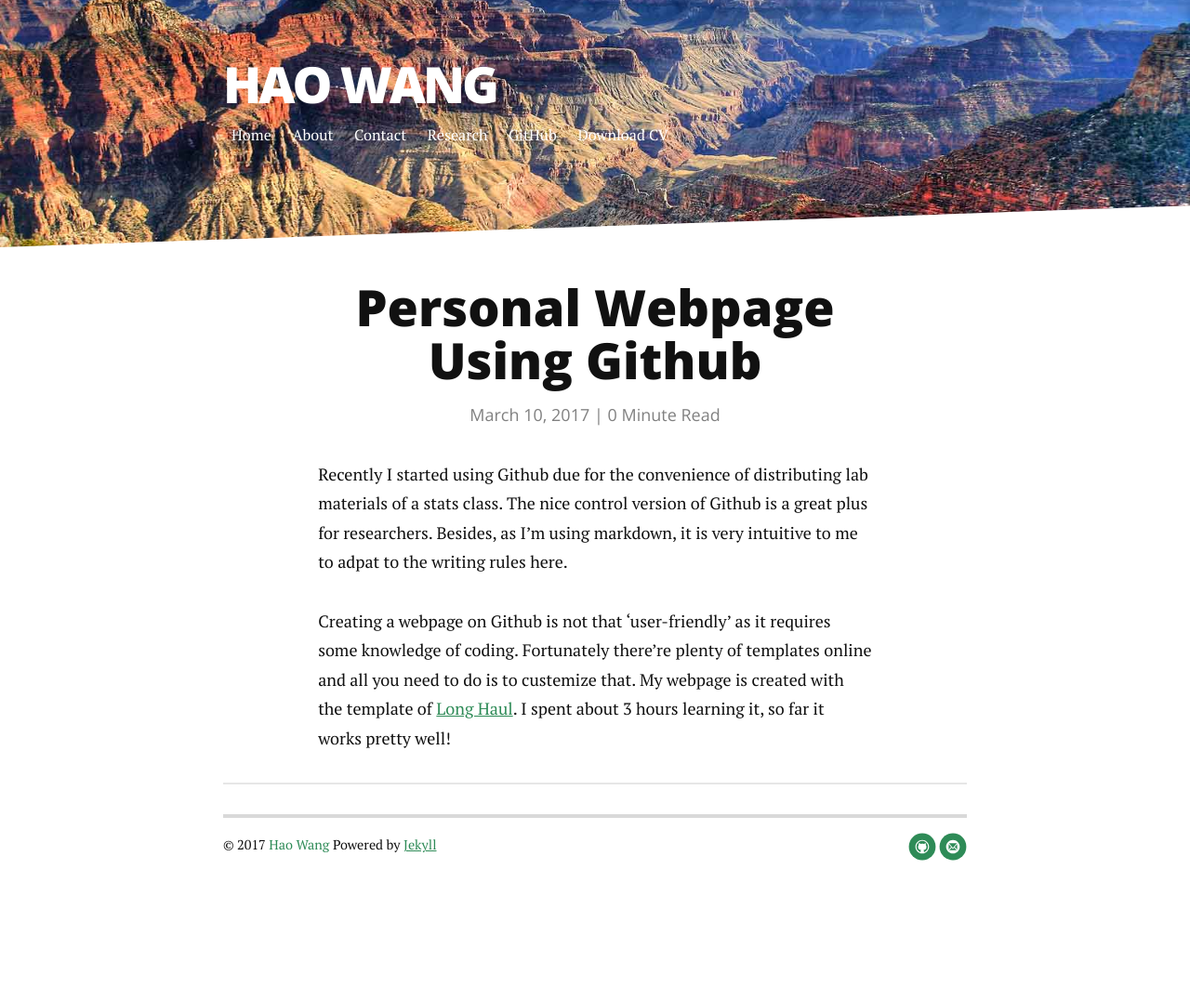
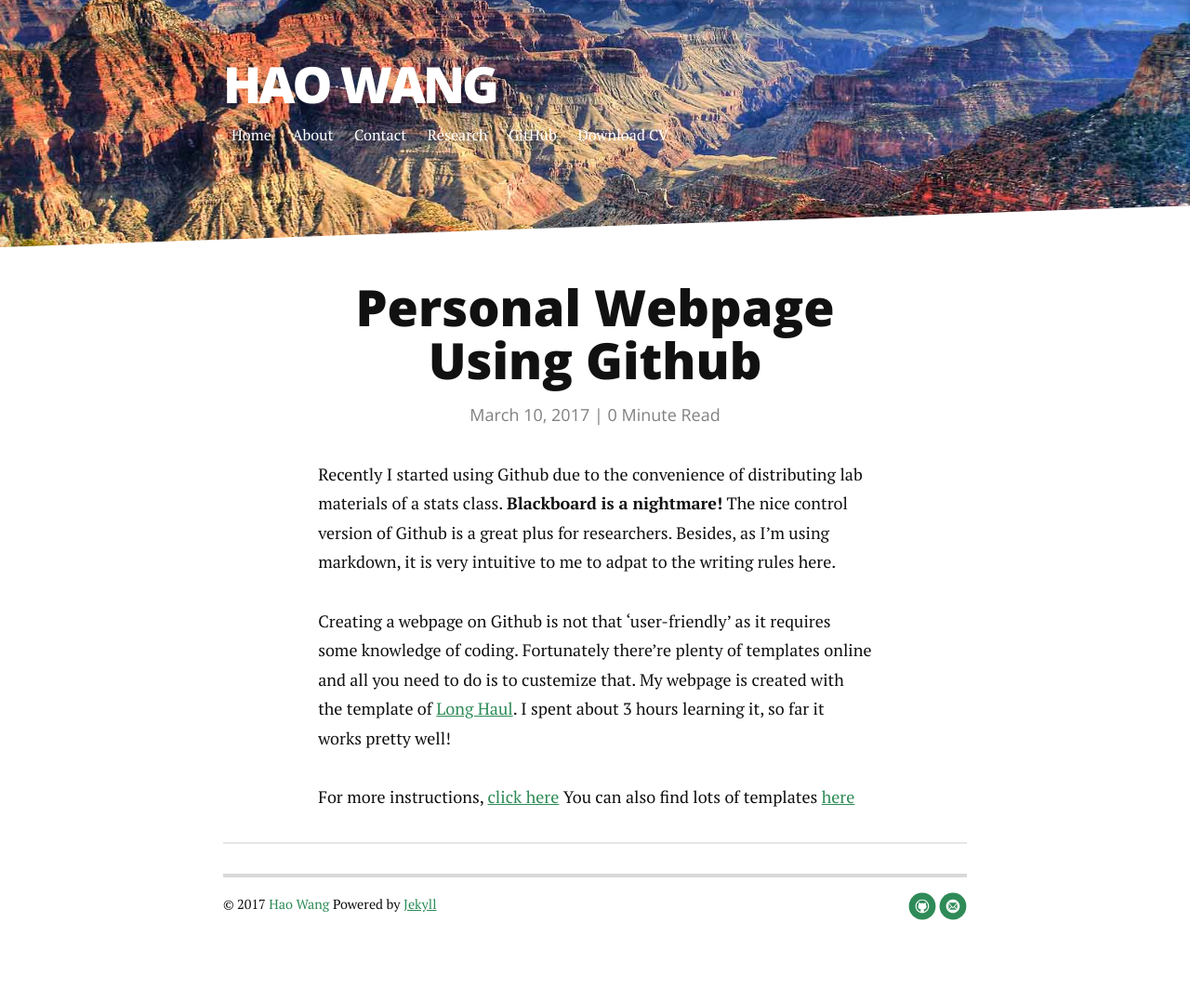
Before and after one commit to haowang666/haowang666.github.io, a Jekyll site: the page built from _posts/2017-3-10-Personal-Webpage-Using-Github.markdown, in a window 1280 px wide. Shown: the whole page at 93% size. Built offline with Jekyll 4.4.1, drawn with Linux system fonts in a browser that asks for light colours; nearby versions of some CDN libraries; our own code applies the rules of GitHub Pages for plain Markdown files; before the commit the page ends 1014 px from its top, so only the background shows below that.

Commit message:
Update 2017-3-10-Personal-Webpage-Using-Github.markdown

```diff
--- a/_posts/2017-3-10-Personal-Webpage-Using-Github.markdown
+++ b/_posts/2017-3-10-Personal-Webpage-Using-Github.markdown
@@ -1,7 +1,10 @@
-Recently I started using Github due for the convenience of distributing lab materials of a stats class.
+Recently I started using Github due to the convenience of distributing lab materials of a stats class. **Blackboard is a nightmare!**
 The nice control version of Github is a great plus for researchers. Besides, as I'm using markdown, it is very intuitive to me to adpat to
 the writing rules here.
 
 Creating a webpage on Github is not that 'user-friendly' as it requires some knowledge of coding. Fortunately there're plenty of templates online and
 all you need to do is to custemize that. My webpage is created with the template of [Long Haul](https://github.com/brianmaierjr/long-haul). I spent about
 3 hours learning it, so far it works pretty well!
+
+For more instructions, [click here](http://jmcglone.com/guides/github-pages/)
+You can also find lots of templates [here](https://github.com/jekyll/jekyll/wiki/Themes)
```
